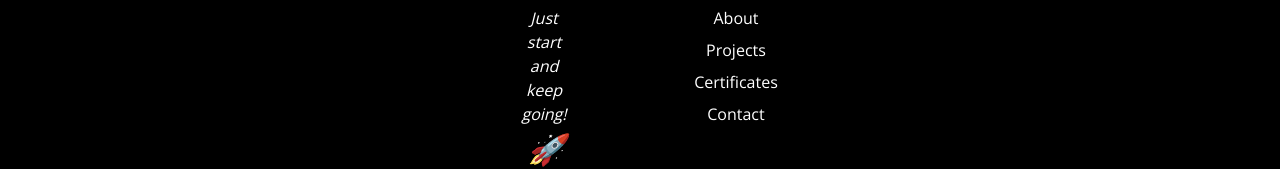
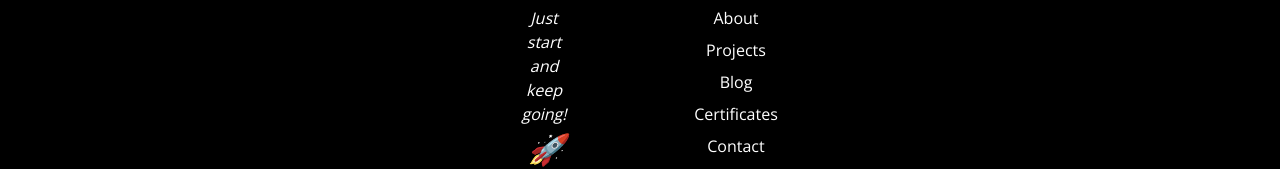
Before and after one commit to francijpg/portfolio, a Gatsby site: page /contact in a window 1280 px wide. Shown: the part 950-1119 px from the top of the page. Built offline with nearby package versions, Linux system fonts and the light colour scheme; Gatsby itself is replaced by a stand-in of ours; a web font is replaced by a local one.

Commit message:
Update links.js

```diff
--- a/src/constants/links.js
+++ b/src/constants/links.js
@@ -14,11 +14,16 @@ const data = [
   },
   {
     id: 3,
+    text: "blog",
+    url: "/blog/",
+  },
+  {
+    id: 4,
     text: "certificates",
     url: "/certificates/",
   },
   {
-    id: 4,
+    id: 5,
     text: "contact",
     url: "/contact/",
   },
```
